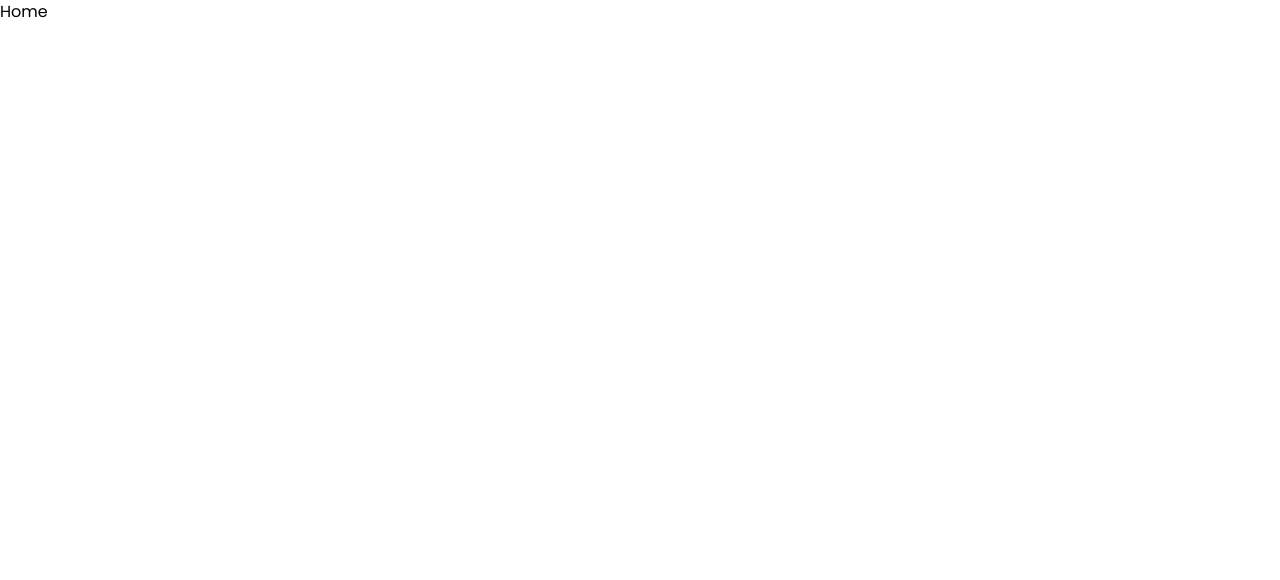
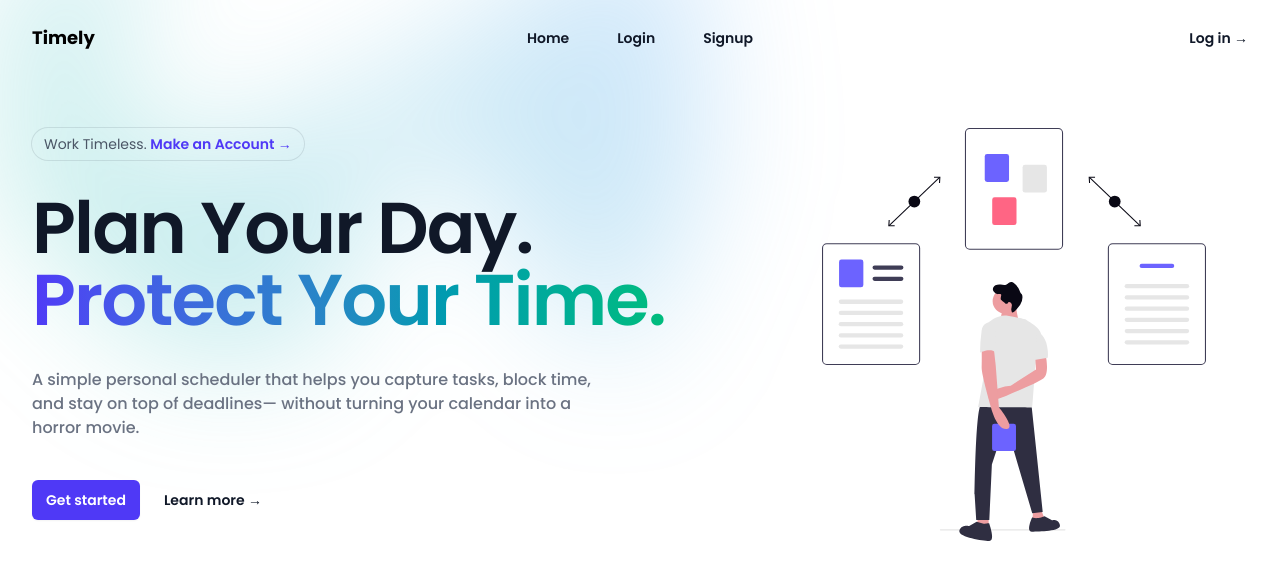
Before and after one commit to yale210/timely, a React (Vite) app in the folder frontend/: page / in a window 1280 px wide. Shown: the top 580 px of the page. Built offline with nearby package versions, Linux system fonts and the light colour scheme.

Commit message:
feat: implement homepage and navbar UI; refactor file layout

```diff
--- a/frontend/src/components/Navbar.tsx
+++ b/frontend/src/components/Navbar.tsx
@@ -1,12 +1,12 @@
 import { useState } from 'react'
 import { Dialog, DialogPanel } from '@headlessui/react'
 import { Bars3Icon, XMarkIcon } from '@heroicons/react/24/outline'
-import { LuCalendarCheck } from "react-icons/lu"
+import { Link } from "react-router-dom"
 
 const navigation = [
   { name: 'Home', href: '/' },
-  { name: 'Features', href: '#features' },
-  { name: 'Pricing', href: '#pricing' },
+  { name: 'Login', href: '/login' },
+  { name: 'Signup', href: '/signup' },
 ]
 
 export default function Navbar() {
@@ -19,10 +19,9 @@ export default function Navbar() {
                 <nav aria-label="Global" className="flex items-center justify-between p-6 lg:px-8">
 
                     <div className="flex lg:flex-1">
-                        <a href="#" className="-m-1.5 p-1.5 flex flex-row gap-1 justify-center">
-                            <p className="font-bold">Timely</p>
-                            <LuCalendarCheck className="w-5 h-5"/>
-                        </a>
+                        <Link to="/" className="-m-1.5 p-1.5 flex flex-row gap-1.5 justify-center items-center">
+                            <p className="font-bold text-lg">Timely</p>
+                        </Link>
                     </div>
 
                     <div className="flex lg:hidden">
@@ -45,9 +44,9 @@ export default function Navbar() {
                     </div>
 
                     <div className="hidden lg:flex lg:flex-1 lg:justify-end">
-                        <a href="#" className="text-sm/6 font-semibold text-gray-900">
+                        <Link to="/login" className="text-sm/6 font-semibold text-gray-900">
                         Log in <span aria-hidden="true">&rarr;</span>
-                        </a>
+                        </Link>
                     </div>
 
                 </nav>
@@ -90,12 +89,12 @@ export default function Navbar() {
                                 ))}
                                 </div>
                                 <div className="py-6">
-                                <a
-                                    href="#"
+                                <Link
+                                    to="/login"
                                     className="-mx-3 block rounded-lg px-3 py-2.5 text-base/7 font-semibold text-gray-900 hover:bg-gray-50"
                                 >
                                     Log in
-                                </a>
+                                </Link>
                                 </div>
                             </div>
                         </div>
--- a/frontend/src/pages/Authentication/Login.tsx
+++ b/frontend/src/pages/Authentication/Login.tsx
@@ -1,4 +1,4 @@
-export default function login() {
+export default function Login() {
   return (
     <div>
         Login
--- a/frontend/src/pages/Home.tsx
+++ b/frontend/src/pages/Home.tsx
@@ -1,7 +1,71 @@
+import { Navbar } from "../components/index"
+import heroImage from "../assets/hero-content-img.svg"
+import { Link } from "react-router-dom"
+
 export default function Home() {
   return (
-    <div>
-        Home
+    <div className="bg-white">
+      <Navbar />
+
+      <div className="relative isolate px-6 lg:px-8">
+
+        <div
+          aria-hidden="true"
+          className="absolute inset-x-0 -top-40 -z-10 transform-gpu overflow-hidden blur-3xl sm:-top-80"
+        >
+          <div
+            style={{
+              clipPath:
+                "polygon(74.1% 44.1%, 100% 61.6%, 97.5% 26.9%, 85.5% 0.1%, 80.7% 2%, 72.5% 32.5%, 60.2% 62.4%, 52.4% 68.1%, 47.5% 58.3%, 45.2% 34.5%, 27.5% 76.7%, 0.1% 64.9%, 17.9% 100%, 27.6% 76.8%, 76.1% 97.7%, 74.1% 44.1%)",
+            }}
+            className="relative left-[calc(50%-11rem)] aspect-1155/678 w-144.5 -translate-x-1/2 rotate-30 bg-linear-to-tr from-[#34d399] to-[#60a5fa] opacity-30 sm:left-[calc(50%-30rem)] sm:w-288.75"
+          />
+        </div>
+
+        <div className="mx-auto max-w-7xl py-16 sm:py-24 sm:pt-32">
+          <div className="flex flex-col gap-12 lg:flex-row md:flex-row">
+
+            <div className="flex-[3]">
+              <div className="hidden sm:mb-8 sm:flex sm:justify-start">
+                <div className="relative rounded-full px-3 py-1 text-sm/6 text-gray-600 ring-1 ring-gray-900/10 hover:ring-gray-900/20">
+                  Work Timeless. {' '}
+                  <Link to="/signup" className="font-semibold text-indigo-600">
+                    <span aria-hidden="true" className="absolute inset-0" />
+                    Make an Account <span aria-hidden="true">&rarr;</span>
+                  </Link>
+                </div>
+              </div>
+
+              <div className="text-left">
+                <h1 className="text-5xl font-semibold tracking-tight text-balance text-gray-900 sm:text-7xl">
+                  Plan Your Day. <span className="bg-gradient-to-r from-indigo-600 to-emerald-500 bg-clip-text text-transparent">Protect Your Time.</span>
+                </h1>
+                <p className="mt-8 text-md font-medium text-pretty text-gray-500 sm:max-w-md md:max-w-lg lg:max-w-xl">
+                  A simple personal scheduler that helps you capture tasks, block time, and stay on top of deadlines—
+                  without turning your calendar into a horror movie.
+                </p>
+                <div className="mt-10 flex items-center justify-start gap-x-6">
+                  <Link
+                    to="/signup"
+                    className="rounded-md bg-indigo-600 px-3.5 py-2.5 text-sm font-semibold text-white shadow-xs hover:bg-indigo-500 focus-visible:outline-2 focus-visible:outline-offset-2 focus-visible:outline-indigo-600"
+                  >
+                    Get started
+                  </Link>
+                  <Link to="/signup" className="text-sm/6 font-semibold text-gray-900">
+                    Learn more <span aria-hidden="true">→</span>
+                  </Link>
+                </div>
+              </div>
+            </div>
+
+            <div className="flex-[2] flex justify-center items-center">
+              <img src={heroImage} className="w-full lg:w-96 sm:w-82 w-48" alt="Person managing schedule"/>
+            </div>
+
+          </div>
+        </div>
+
+      </div>
     </div>
   )
 }
--- a/frontend/src/pages/Login.tsx
+++ /dev/null
@@ -1,7 +0,0 @@
-export default function login() {
-  return (
-    <div>
-        Login
-    </div>
-  )
-}
--- a/frontend/src/pages/Signup.tsx
+++ /dev/null
@@ -1,7 +0,0 @@
-export default function Signup() {
-  return (
-    <div>
-        Signup
-    </div>
-  )
-}
--- a/frontend/src/pages/index.ts
+++ b/frontend/src/pages/index.ts
@@ -1,4 +1,4 @@
 export { default as Home } from "./Home"
-export { default as Login } from "./Login"
-export { default as Signup } from "./Signup"
+export { default as Login } from "./Authentication/Login"
+export { default as Signup } from "./Authentication/Signup"
 export { default as CalendarPage } from "./Calendar"
```
Also changed, not shown: frontend/src/assets/hero-content-img.svg (added).
